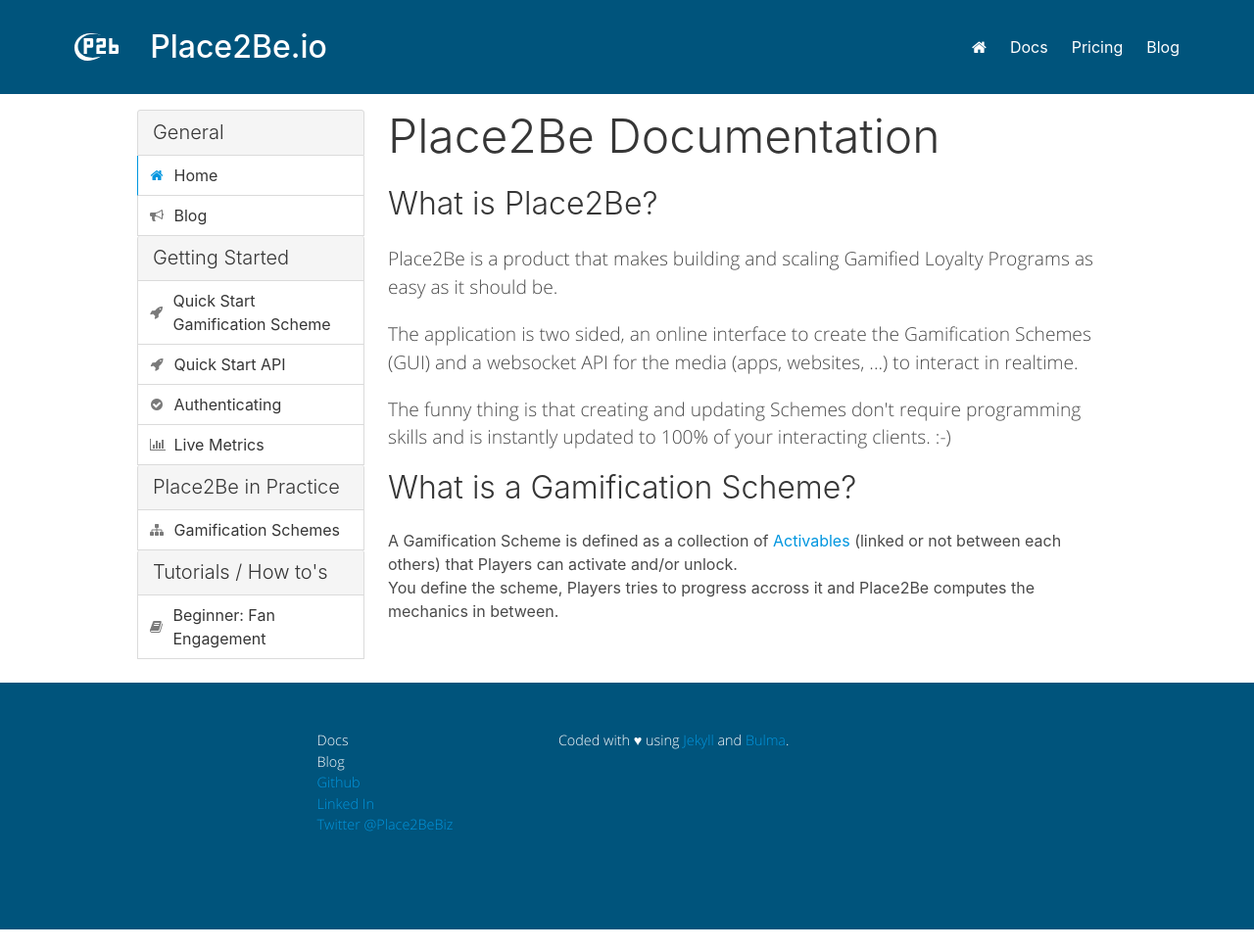
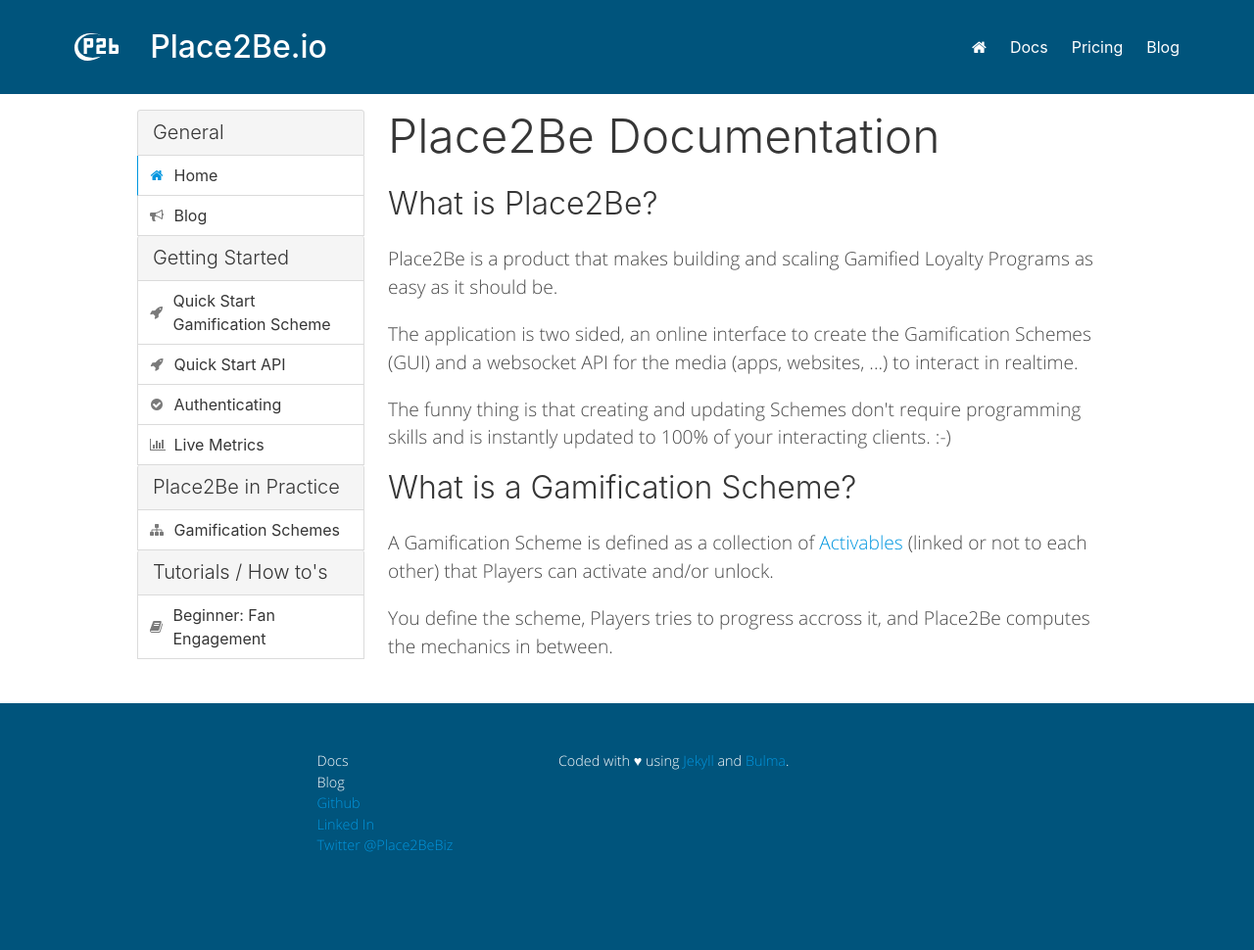
Before and after one commit to dvergeylen/place2be-docs, a Jekyll site: the page built from index.md, in a window 1280 px wide. Shown: the whole page at 98% size. Built offline with Jekyll 4.4.1, drawn with Linux system fonts in a browser that asks for light colours; before the commit the page ends 949 px from its top, so only the background shows below that.

Commit message:
Cosmetic change

```diff
--- a/index.md
+++ b/index.md
@@ -17,6 +17,8 @@ nice_title: P2B - Docs
 </div>
 
 <h3 class="title is-3">What is a Gamification Scheme?</h3>
-<p>A Gamification Scheme is defined as a collection of <a href="{{ site.baseurl }}/place2be_in_practice/activables">Activables</a> (linked or not between each others) that Players can activate and/or unlock.</p>
+<div class="post-content">
+  <p>A Gamification Scheme is defined as a collection of <a href="{{ site.baseurl }}/place2be_in_practice/activables">Activables</a> (linked or not to each other) that Players can activate and/or unlock.</p>
 
-<p>You define the scheme, Players tries to progress accross it and Place2Be computes the mechanics in between.</p>
+  <p>You define the scheme, Players tries to progress accross it, and Place2Be computes the mechanics in between.</p>
+</div>
```
